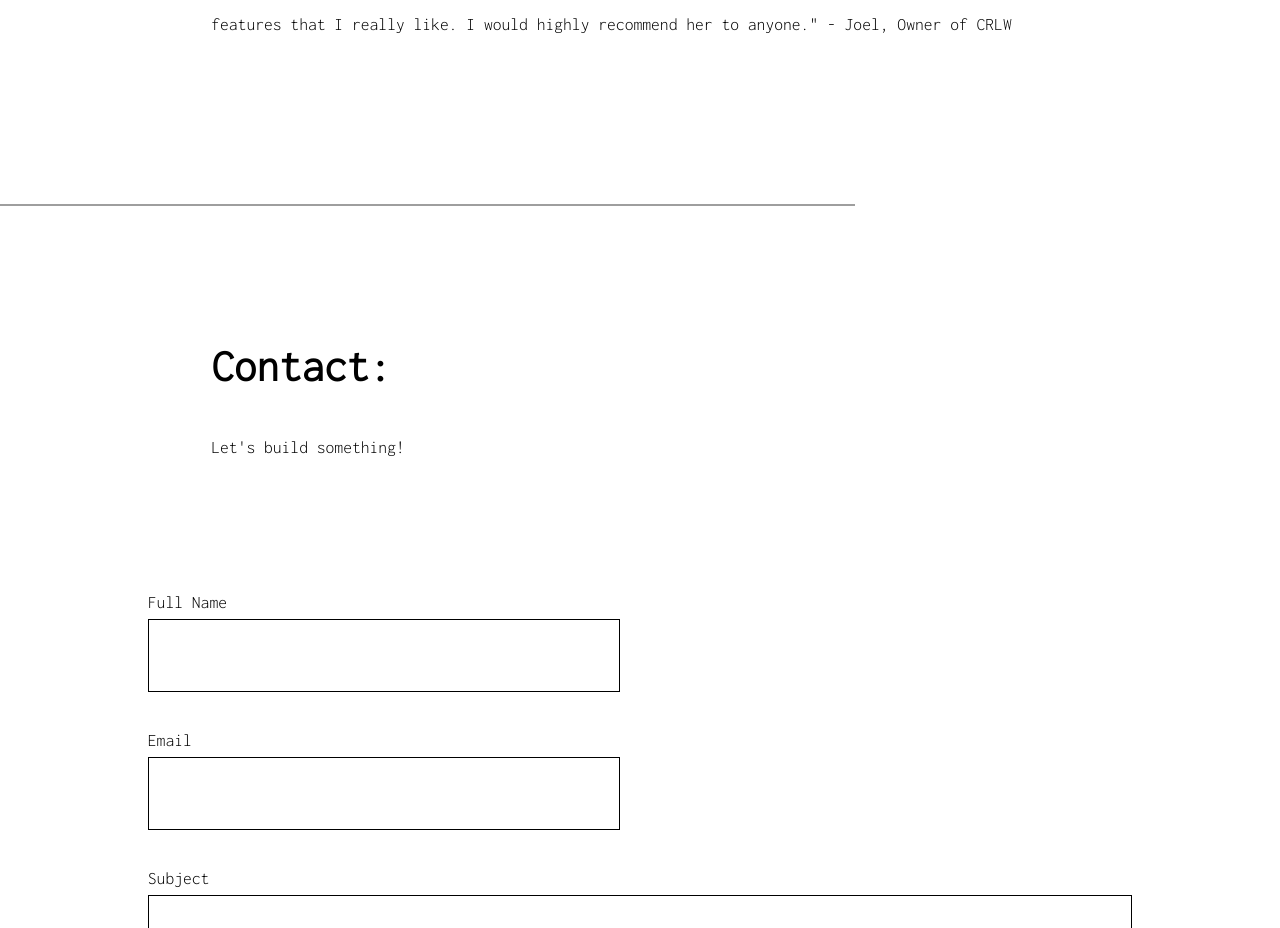
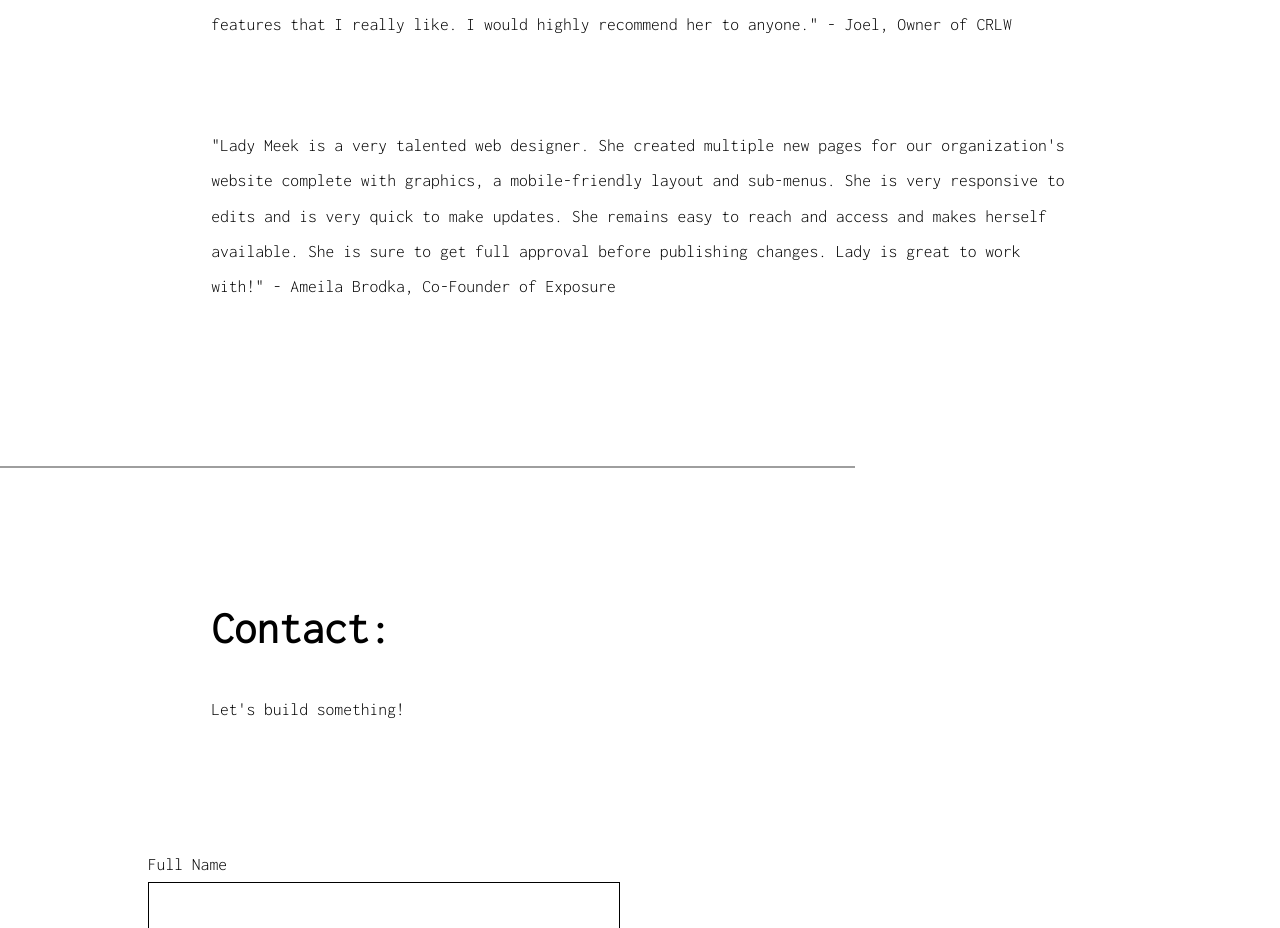
Before and after one commit to ladymeek37/ladyresumesite, a React (Create React App) app: page / in a window 1280 px wide. Shown: the part 2709-3637 px from the top of the page. Built offline with nearby package versions, Linux system fonts and the light colour scheme.

Commit message:
added amelias testimonial

```diff
--- a/src/components/Testimonials.jsx
+++ b/src/components/Testimonials.jsx
@@ -16,6 +16,12 @@ const TestimonialsSection = () => {
                     <div>
                         <p className="testimonialtext">“Lady created a super cool website for me. She did it in a timely fashion, and added a lot of features that I really like. I would highly recommend her to anyone." - Joel, Owner of CRLW</p>
                     </div>
+                    <br/>
+                    <br/>
+                    <br/>
+                    <div>
+                        <p className="testimonialtext">"Lady Meek is a very talented web designer. She created multiple new pages for our organization's website complete with graphics, a mobile-friendly layout and sub-menus. She is very responsive to edits and is very quick to make updates. She remains easy to reach and access and makes herself available. She is sure to get full approval before publishing changes. Lady is great to work with!" - Ameila Brodka, Co-Founder of Exposure </p>
+                    </div>
                 </div>
                 <hr/>
 
```
